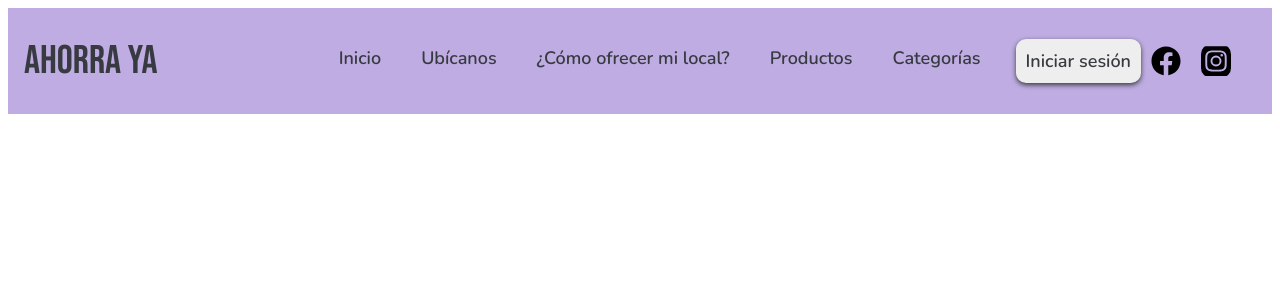
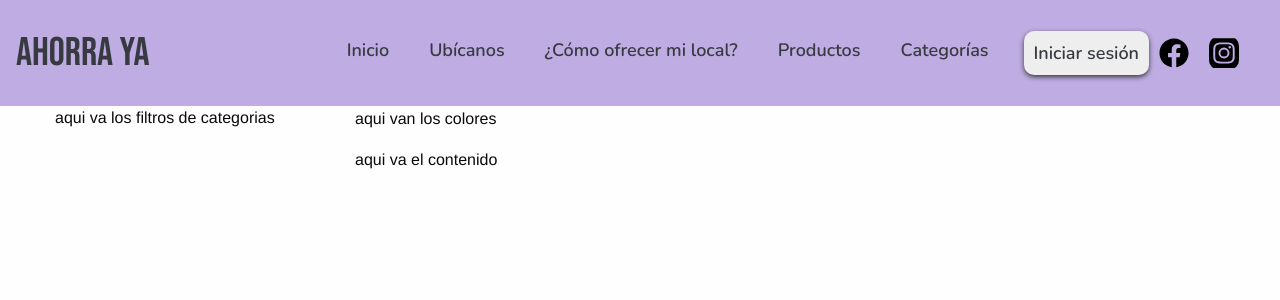
Before and after one commit to ronytacodev/Web_Catalog_Vue3, a Vue app: page /categorias in a window 1280 px wide. Shown: the top 300 px of the page. Built offline with nearby package versions, Linux system fonts and the light colour scheme.

Commit message:
start code categorias

```diff
--- a/src/router/index.js
+++ b/src/router/index.js
@@ -1,6 +1,7 @@
 import { createRouter, createWebHistory } from 'vue-router'
 import HomeView from '../views/HomeView.vue'
 import ProductosPage from '@/views/productos/ProductosPage.vue'
+import CategoriasPage from '@/views/categorias/CategoriasPage.vue'
 
 const routes = [
   {
@@ -12,6 +13,11 @@ const routes = [
     path: '/productos',
     name: 'productos',
     component: ProductosPage
+  },
+  {
+    path: '/categorias',
+    name: 'categorias',
+    component: CategoriasPage
   }
 ]
 
--- /dev/null
+++ b/src/views/categorias/CategoriasPage.vue
@@ -0,0 +1,26 @@
+<template>
+    <!-- IMPORT CDN FOUNDATION  -->
+    <link rel="stylesheet" href="https://cdn.jsdelivr.net/npm/foundation-sites@6.7.5/dist/css/foundation.min.css"
+        crossorigin="anonymous">
+
+    <div class="grid-container">
+        <div class="grid-x grid-margin-x">
+            <div class="cell small-12 medium-2 large-3">
+                aqui va los filtros de categorias
+            </div>
+
+            <div class="cell small-2 medium-10 large-9">
+                <p>aqui van los colores</p>
+                aqui va el contenido
+            </div>
+        </div>
+    </div>
+</template>
+
+<script>
+export default {
+    name: 'CategoriasPage'
+}
+</script>
+
+<style lang="scss" scoped></style>
```
